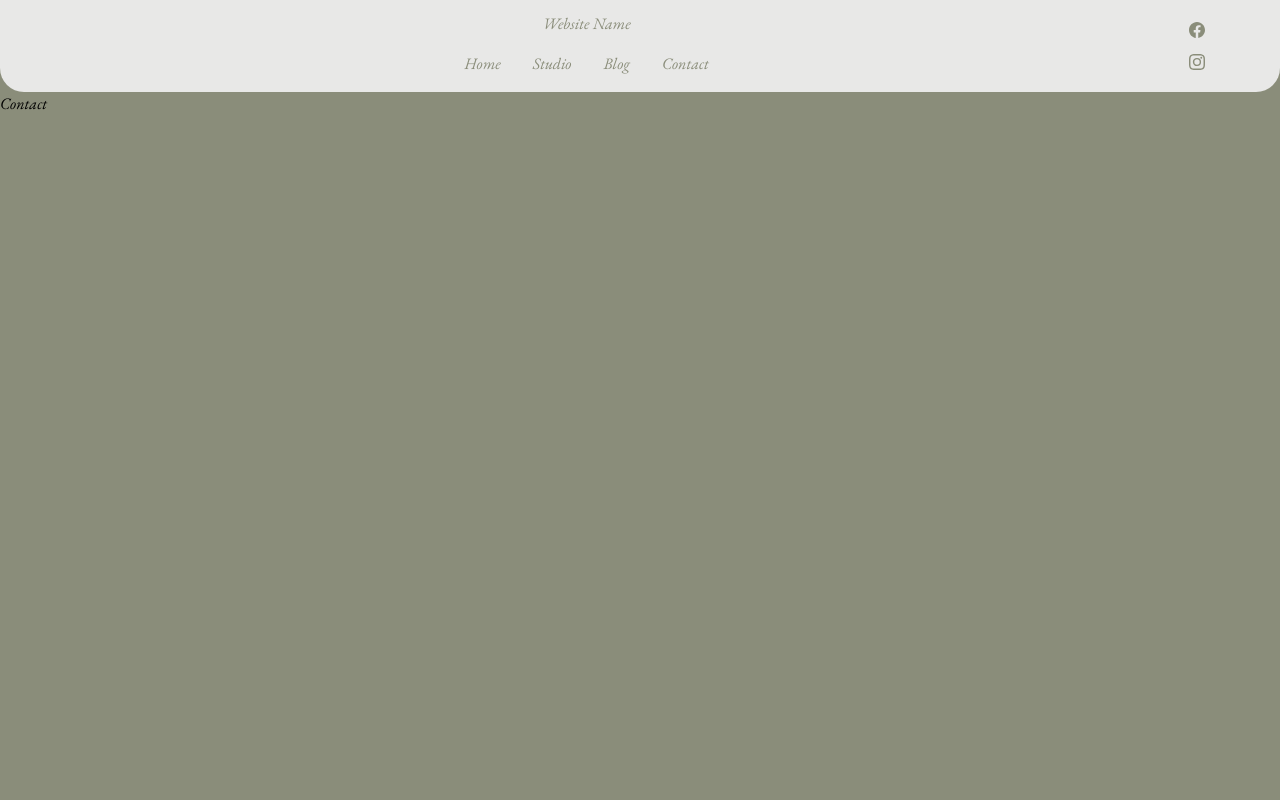
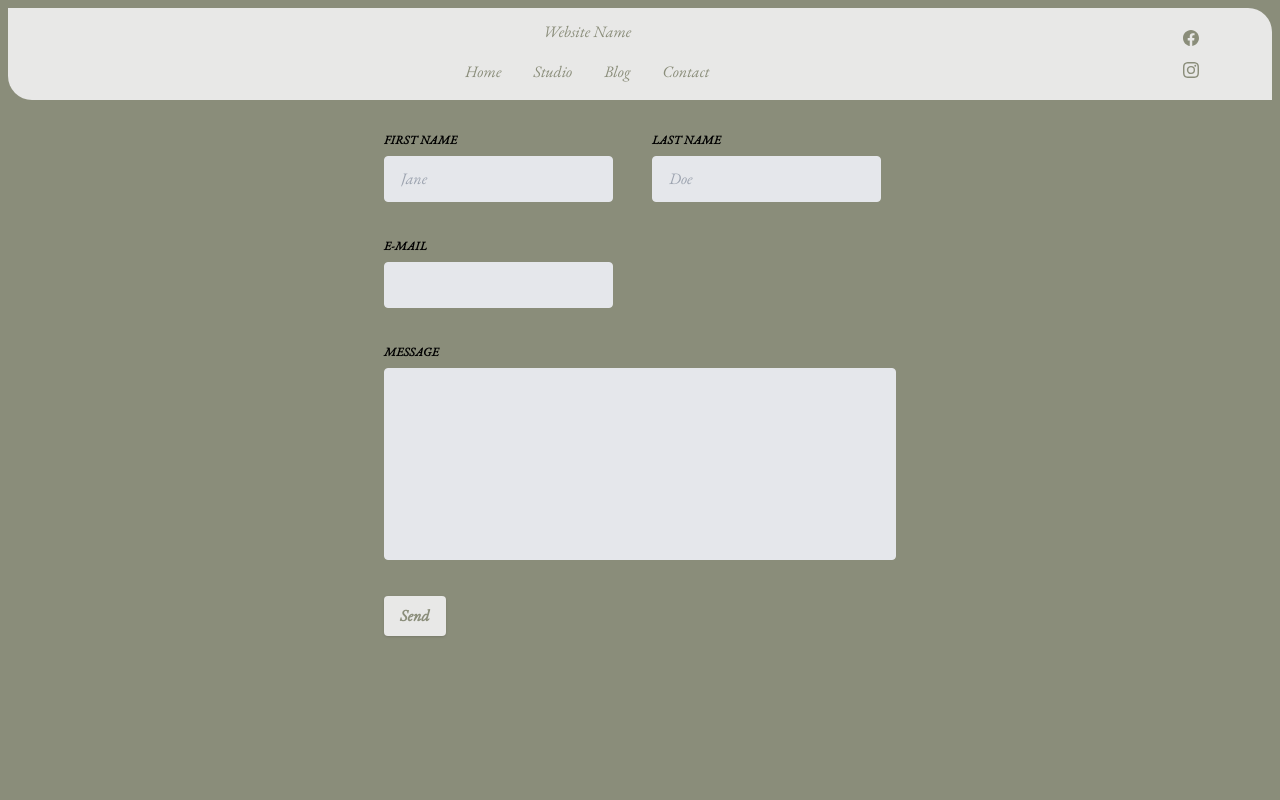
Before and after one commit to rawandbakr/habitat, a React (Create React App) app in the folder frontend/: page /contact in a window 1280 px wide. Shown: the top 800 px of the page. Built offline with nearby package versions, Linux system fonts and the light colour scheme.

Commit message:
modified:   frontend/src/App.js 	modified:   frontend/src/components/BlogCard.js 	modified:   frontend/src/components/Navigation.js 	modified:   frontend/src/pages/Blog.js 	new file:   frontend/src/pages/BlogPost.js 	modified:   frontend/src/pages/Contact.js 	modified:   frontend/src/pages/Home.js

```diff
--- a/frontend/src/App.js
+++ b/frontend/src/App.js
@@ -5,6 +5,8 @@ import Footer from "./components/Footer";
 import Blog from "./pages/Blog";
 import Contact from "./pages/Contact";
 import Studio from "./pages/Studio";
+import BlogPost from "./pages/BlogPost";
+
 
 function App() {
   return (
@@ -15,6 +17,7 @@ function App() {
       <Route exact path='/blog' element={<Blog/>}/>
       <Route exact path='/contact' element={<Contact/>}/>
       <Route exact path='/studio' element={<Studio/>}/>
+      <Route exact path='blog/:id' element={<BlogPost/>}/>
     </Routes>
     <Footer/>
     </BrowserRouter>
--- a/frontend/src/components/BlogCard.js
+++ b/frontend/src/components/BlogCard.js
@@ -1,9 +1,10 @@
 import React from 'react'
+import {Link} from 'react-router-dom'
 
 export default function BlogCard() {
   return (
 
-<div className="max-w-xs p-1">
+<div className="md:max-w-xs md:p-1 w-full">
     <div className="bg-primary shadow-md border border-gray-200 rounded-lg max-w-sm mb-5">
         <a href="#">
             <img className="rounded-t-lg" src={require("../imgs/img2.jpg")} alt=""/>
@@ -13,9 +14,12 @@ export default function BlogCard() {
                 <h5 className="text-accent font-bold text-2xl tracking-tight mb-2">Noteworthy technology acquisitions 2021</h5>
             </a>
             <p className=" font-thin mb-3">Here are the biggest enterprise technology acquisitions of 2021 so far, in reverse chronological order.</p>
+            <Link to='/blog/:id'>
             <a className="text-primary bg-accent hover:bg-opacity-80 focus:ring-4 focus:ring-blue-300 font-medium rounded-lg text-sm px-3 py-2 text-center inline-flex items-center" href="#">
                 Read more
+
             </a>
+            </Link>
         </div>
     </div>
 </div>
--- a/frontend/src/components/Navigation.js
+++ b/frontend/src/components/Navigation.js
@@ -4,8 +4,8 @@ import { BsFacebook, BsInstagram } from "react-icons/bs";
 
 export default function Navigation() {
   return (
-    <div className="flex flex-row bg-primary text-secondary rounded-b-3xl ">
-      <div className="flex flex-col w-11/12">
+    <div className="flex flex-row bg-primary text-secondary rounded-bl-3xl rounded-tr-3xl m-2">
+      <div className="flex flex-col md:w-11/12 w-full">
           <h1 className="flex justify-center pt-3"> Website Name</h1>
           <li className="flex justify-center items-center ">
             <NavItem to="/" name="Home" />
@@ -14,7 +14,7 @@ export default function Navigation() {
             <NavItem to="/contact" name="Contact" />
           </li>
       </div>
-      <div className="flex flex-col justify-center">
+      <div className="md:flex md:flex-col justify-center  hidden md:visible ">
         <a className="pb-4 pl-4 hover:rounded-xl hover:text-accent"
         href="https://www.facebook.com/">
           <BsFacebook />
--- a/frontend/src/pages/Blog.js
+++ b/frontend/src/pages/Blog.js
@@ -4,7 +4,7 @@ import BlogCard from '../components/BlogCard'
 export default function Blog() {
   return (
     <div className=" bg-secondary min-h-screen min-w-screen">
-     <div className='p-4 grid md:grid-cols-3 xl:grid-cols-4 sm:grid-cols-2 gap-4 grid-cols-1'>
+     <div className=' m-4  grid md:grid-cols-3 xl:grid-cols-4 sm:grid-cols-2 sm:gap-4 '>
      <BlogCard/>
      <BlogCard/>
      <BlogCard/>
--- /dev/null
+++ b/frontend/src/pages/BlogPost.js
@@ -0,0 +1,23 @@
+import React from 'react'
+
+export default function BlogPost() {
+  return (
+    <div className='bg-primary min-h-screen min-w-screen m-2 flex flex-col rounded-lg '>
+      <div className=' flex flex-row justify-between'>
+      <h1 className='m-3'>Post title</h1>
+      <span className='m-3 opacity-40'>created at :time</span>
+      </div>
+     <img src={require('../imgs/img1.jpg')} alt='...' className='rounded max-h-60 md:max-h-96 object-cover m-2 '/>
+     <p className='m-2 block'>
+      Occaecat tempor adipisicing pariatur fugiat id. Proident dolor ullamco amet culpa laborum nulla. In commodo veniam occaecat labore officia voluptate ea labore irure.
+
+Aute voluptate aliqua fugiat aliquip laboris dolor. Esse laborum aute mollit tempor ullamco laboris nulla ad. Est deserunt magna excepteur in sit sit. Non exercitation magna consequat consectetur eu ullamco exercitation laboris quis eiusmod. Fugiat proident laborum deserunt labore nostrud. Duis dolore incididunt cupidatat ullamco officia proident magna incididunt.
+
+In dolor quis irure id aliquip labore. Aute laboris ex eu laboris aliqua incididunt incididunt pariatur irure mollit nisi eiusmod enim. Irure eu aliqua ex reprehenderit. Elit minim elit officia ex do. Magna exercitation ea et cupidatat voluptate eiusmod elit. Minim consequat anim esse velit in consectetur Lorem pariatur est ullamco ea do do culpa.
+     </p>
+     <span className='m-2 opacity-50'>user name</span>
+     {/* comments section */}
+     <span> comments</span>
+    </div>
+  )
+}
--- a/frontend/src/pages/Contact.js
+++ b/frontend/src/pages/Contact.js
@@ -1,8 +1,74 @@
-import React from 'react'
+import React from "react";
 
 export default function Contact() {
   return (
-    <div className=" bg-secondary min-h-screen min-w-screens">
-        Contact</div>
-  )
+    <div className=" bg-secondary min-h-screen min-w-screens flex p-6 md:justify-center">
+      <form class="w-full max-w-lg">
+        <div class="flex flex-wrap -mx-3 mb-6">
+          <div class="w-full md:w-1/2 px-3 mb-6 md:mb-0">
+            <label
+              class="block uppercase tracking-wide text-black text-xs font-bold mb-2"
+              for="grid-first-name">
+              First Name
+            </label>
+            <input
+              class="appearance-none block bg-gray-200 text-gray-700 border rounded py-3 px-4 mb-3 leading-tight focus:outline-none focus:bg-white"
+              id="grid-first-name"
+              type="text"
+              placeholder="Jane"
+            />
+          </div>
+          <div class="w-full md:w-1/2 px-3">
+            <label
+              class="block uppercase tracking-wide text-black text-xs font-bold mb-2"
+              for="grid-last-name">
+              Last Name
+            </label>
+            <input
+              class="appearance-none block bg-gray-200 text-gray-700 border border-gray-200 rounded py-3 px-4 leading-tight focus:outline-none focus:bg-white focus:border-gray-500"
+              id="grid-last-name"
+              type="text"
+              placeholder="Doe"
+            />
+          </div>
+        </div>
+        <div class="flex flex-wrap -mx-3 mb-6">
+          <div class="w-full px-3">
+            <label
+              class="block uppercase tracking-wide text-black text-xs font-bold mb-2"
+              for="grid-password">
+              E-mail
+            </label>
+            <input
+              class="appearance-none block  bg-gray-200 text-gray-700 border border-gray-200 rounded py-3 px-4 mb-3 leading-tight focus:outline-none focus:bg-white focus:border-gray-500"
+              id="email"
+              type="email"
+            />
+          </div>
+        </div>
+        <div class="flex flex-wrap -mx-3 mb-6">
+          <div class="w-full px-3">
+            <label
+              class="block uppercase tracking-wide text-black text-xs font-bold mb-2"
+              for="grid-password">
+              Message
+            </label>
+            <textarea
+              class=" no-resize appearance-none block w-full bg-gray-200 text-gray-700 border border-gray-200 rounded py-3 px-4 mb-3 leading-tight focus:outline-none focus:bg-white focus:border-gray-500 h-48 resize-none"
+              id="message"></textarea>
+          </div>
+        </div>
+        <div class="md:flex md:items-center">
+          <div class="md:w-1/3">
+            <button
+              class="shadow text-secondary bg-primary hover:bg-black focus:shadow-outline focus:outline-none font-bold py-2 px-4 rounded"
+              type="button">
+              Send
+            </button>
+          </div>
+          <div class="md:w-2/3"></div>
+        </div>
+      </form>
+    </div>
+  );
 }
--- a/frontend/src/pages/Home.js
+++ b/frontend/src/pages/Home.js
@@ -8,12 +8,12 @@ export default function Home() {
         <img
           src={require("../imgs/img1.jpg")}
           alt="a"
-          className=" object-cover w-full rounded-3xl p-2"
+          className="bg-fixed bg-center object-cover w-full rounded-3xl p-2"
         />
       </div>
       {/* about us section */}
-      <div className="flex flex-row m-4">
-        <div className="flex w-1/3 flex-col mr-2 ">
+      <div className="flex flex-col md:flex-row m-4">
+        <div className="flex lg:w-1/2 md:w-1/3 flex-col md:mr-2 mb-3 ">
           <h1 className=" font-bold m-2">ABOUT US</h1>
           <br />
           <br />
@@ -25,27 +25,28 @@ export default function Home() {
             excepteur pariatur consequat aliqua. Ut sunt laborum ut nisi.
           </p>
         </div>
-        <div className="flex w-2/3 justify-end">
+        {/* some photos */}
+        <div className="flex lg:w-1/2 md:w-2/3 md:justify-end">
           {/* some photos */}
           <img
-            className=" rounded-md"
+            className=" rounded-md w-full"
             src={require("../imgs/img2.jpg")}
             alt="a"
           />
         </div>
       </div>
       {/*  OUR DESIGN PHILOSOPHY section*/}
-      <div className="flex flex-row m-4">
+      <div className="flex flex-col md:flex-row m-4">
+        {/* some photos */}
+        <div className="flex lg:w-1/2 md:w-2/3 md:justify-start">
 
-        <div className="flex w-2/3 mr-2">
-          {/* some photos */}
           <img
-            className=" rounded-md"
+            className=" rounded-md w-full"
             src={require("../imgs/img3.jpg")}
             alt="a"
           />
         </div>
-        <div className="flex w-1/3 flex-col ">
+        <div className="flex lg:w-1/2 md:w-1/3 flex-col md:ml-2">
           <h1 className=" font-bold m-2">OUR DESIGN PHILOSOPHY</h1>
           <br />
           <br />
```
